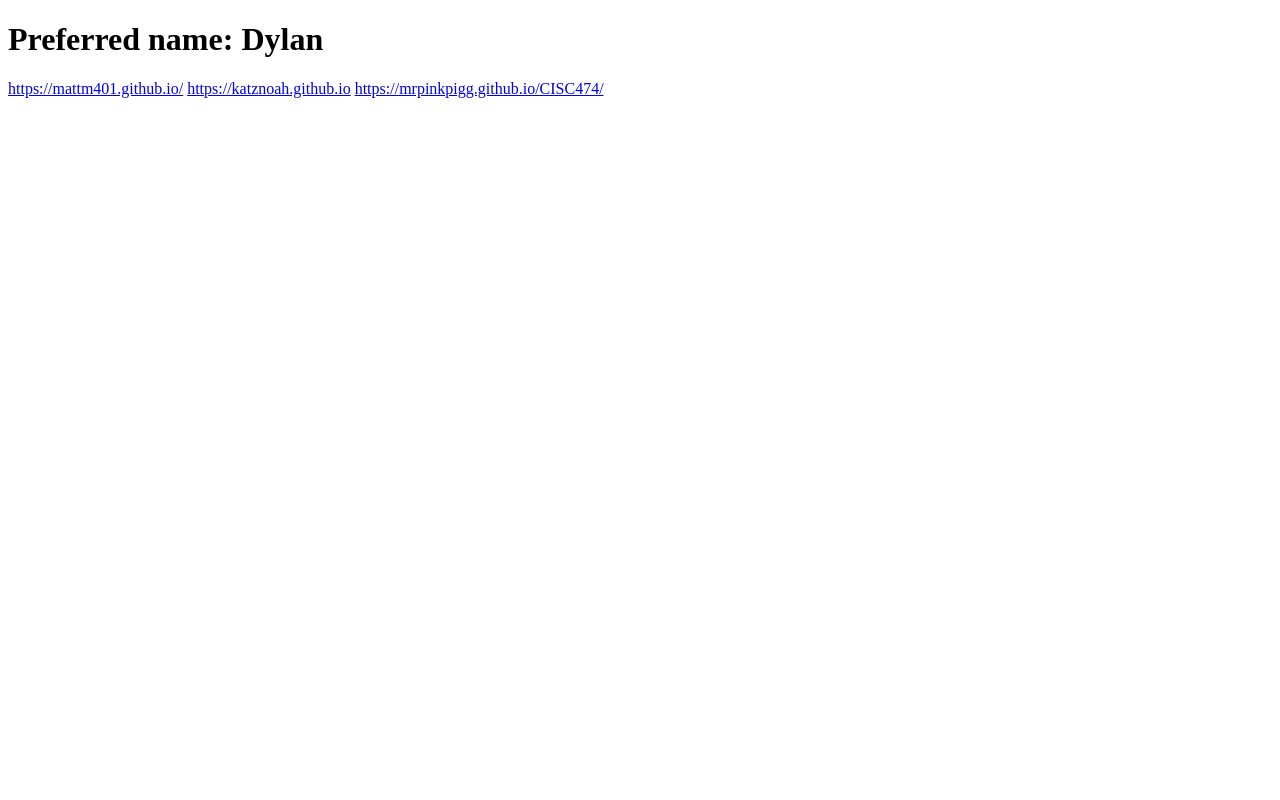
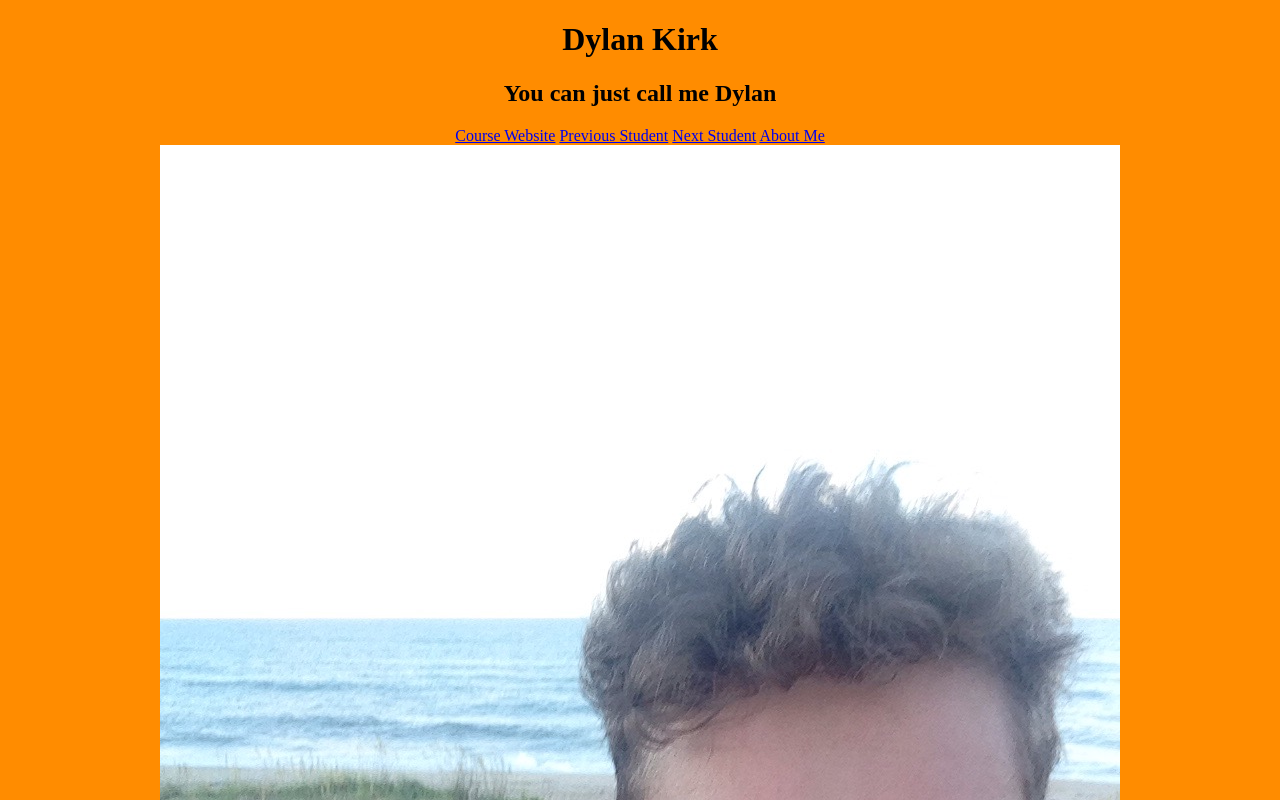
Before and after one commit to dylkirk23/CISC474, a plain HTML site: page index.html in a window 1280 px wide. Shown: the top 800 px of the page. Drawn offline with Linux system fonts and the light colour scheme.

Commit message:
Updated personal website

```diff
--- a/index.html
+++ b/index.html
@@ -3,13 +3,18 @@
     <head>
         <meta charset="utf-8">
         <meta name="viewport" content="width=device-width">
-        <title>Dylan Kirk</title>
+        <title>Dylan's Website</title>
     </head>
-    <body>
-        <h1>Preferred name: Dylan</h1>
-        <a href="Course website">https://mattm401.github.io/</a>
-        <a href="Previous student">	https://katznoah.github.io</a>
-        <a href="Next student">	https://mrpinkpigg.github.io/CISC474/</a>
+    <body style="text-align: center; background-color: darkorange;">
+        <h1>Dylan Kirk</h1>
+        <h2>You can just call me Dylan</h2>
 
+        <a href="https://mattm401.github.io/">Course Website</a>
+        <a href="https://katznoah.github.io">Previous Student</a>
+        <a href="https://mrpinkpigg.github.io/CISC474/">Next Student</a>
+        <a href="https://dylkirk23.github.io/CISC474/aboutMe.html">About Me</a>
+        <div>
+            <img src="Beach selfie.JPG" alt="Picture of me at the beach">
+        </div>
     </body>
 </html>
```
Also changed, not shown: aboutMe.html (added, +30 -0 lines), Beach selfie.JPG (added).
